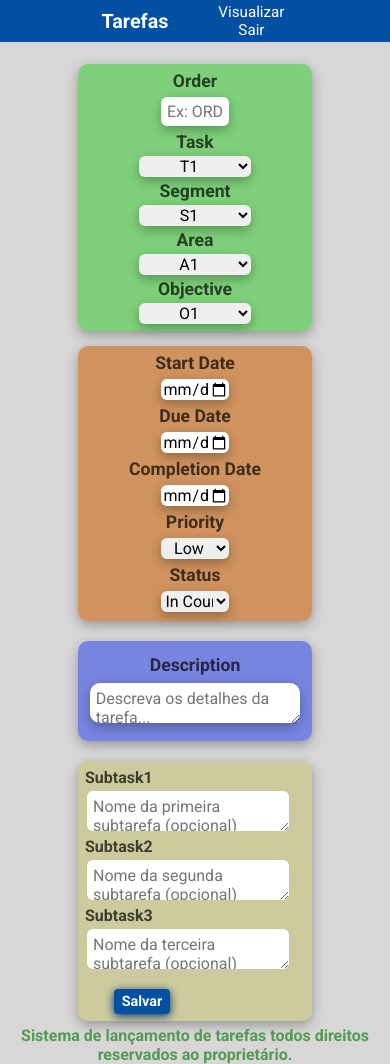
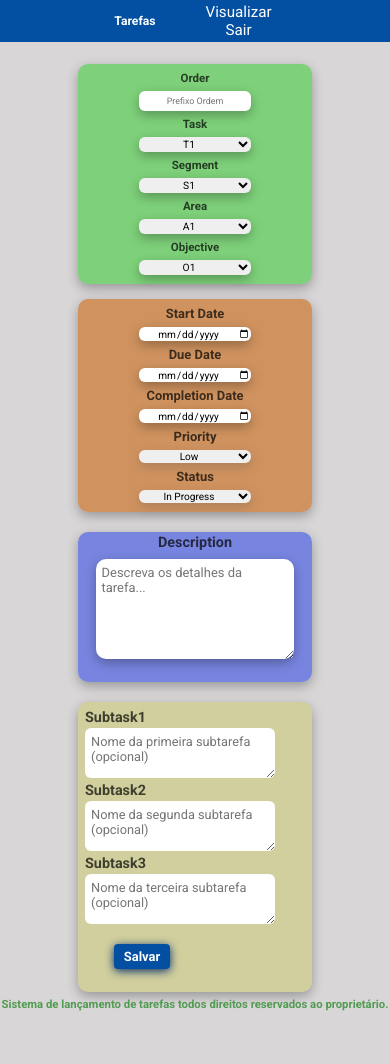
Before and after one commit to Alexgsouza39/Projeto-1, a Flask app: page / in a window 390 px wide. After the commit the page ends 1011 px from the top, so only its background shows below. Run offline with Flask 3, Linux system fonts and the light colour scheme; the visitor is signed in with stand-in values (Sample User, id 1).

Commit message:
Atualização de estilo e responsividade

```diff
--- a/forms.py
+++ b/forms.py
@@ -30,7 +30,7 @@ class TaskForm(FlaskForm):
         # Validação: apenas 3 letras
         if not re.match(r'^[A-Za-z]{3}$', value):
             raise ValidationError('ID deve conter exatamente 3 letras.')
-    id_of = StringField('Order', validators=[DataRequired(), Length(min=3, max=3)], render_kw={"placeholder": "Ex: ORD"})
+    id_of = StringField('Order', validators=[DataRequired(), Length(min=3, max=3)], render_kw={"placeholder": "Prefixo Ordem"})
     task = SelectField('Task', choices=[('T1','T1'),('T2','T2'),('T3','T3')], validators=[DataRequired()])
     segment = SelectField('Segment', choices=[('S1','S1'),('S2','S2'),('S3','S3')], validators=[DataRequired()])
     area = SelectField('Area', choices=[('A1','A1'),('A2','A2'),('A3','A3')], validators=[DataRequired()])
@@ -40,7 +40,7 @@ class TaskForm(FlaskForm):
     due_date = DateField('Due Date', validators=[DataRequired()])
     completion_date = DateField('Completion Date', format='%Y-%m-%d', validators=[Optional()], default=None)
     priority = SelectField('Priority', choices=[('low','Low'),('medium','Medium'),('high','High')], validators=[DataRequired()])
-    status = SelectField('Status', choices=[('in course','In Course'),('completed','Completed')], validators=[DataRequired()])
+    status = SelectField('Status', choices=[('in progress','In Progress'),('completed','Completed')], validators=[DataRequired()])
     subtask1 = TextAreaField('Subtask1', render_kw={"placeholder": "Nome da primeira subtarefa (opcional)"})
     subtask2 = TextAreaField('Subtask2', render_kw={"placeholder": "Nome da segunda subtarefa (opcional)"})
     subtask3 = TextAreaField('Subtask3', render_kw={"placeholder": "Nome da terceira subtarefa (opcional)"})
--- a/static/style.css
+++ b/static/style.css
@@ -131,7 +131,7 @@ label {
     text-justify: center;
     color: rgba(0,0,0,0.7);
     font-weight: bold;
-    font-size: 1.1em;
+    font-size: 0.9em;
     font-weight: bold;
 }
 
@@ -161,7 +161,7 @@ form{
     width: 100%;
     justify-self: center;
     margin-top:12px;
-    font-size: 1em;
+    font-size: 0.8em;
     padding: 5px;
     border-radius: 10px;
     border: none;
@@ -172,7 +172,7 @@ form{
     height:30px;
     margin: 4px;
     text-align: center;
-    font-size: 1em;
+    font-size: 0.7em;
     padding: 5px;
     border-radius: 6px;
     border: none;
@@ -185,7 +185,7 @@ form{
     height:30px;
     margin: 4px;
     text-align: center;
-    font-size: 1em;
+    font-size: 0.8em;
     border-radius: 6px;
     border: none;
     box-shadow: 0 4px 12px rgba(0,0,0,0.30);
@@ -197,7 +197,7 @@ form{
     width: 100%;
     justify-self: center;
     margin-top: 15px;
-    font-size: 1em;
+    font-size: 0.9em;
     padding: 5px;
     border-radius: 10px;
     border: none;
@@ -210,7 +210,7 @@ form{
     height: 30px;
     margin: 4px;
     text-align: center;
-    font-size: 1em;
+    font-size: 0.9em;
     border-radius: 6px;
     border: none;
     box-shadow: 0 4px 12px rgba(0,0,0,0.30);
@@ -218,11 +218,11 @@ form{
 
 #start_date, #completion_date, #due_date{
     flex: 1;
-    width: 100%;
+    width: auto;
     height:30px;
     margin: 4px;
     text-align: center;
-    font-size: 1em;
+    font-size: 0.7em;
     border-radius: 6px;
     border: none;
     box-shadow: 0 4px 12px rgba(0,0,0,0.30);
@@ -230,14 +230,14 @@ form{
 
 #priority, #status{
     flex: 1;
-    width:100%;
+    width:auto;
     height:30px;
     margin: 4px;
     text-align: center;
-    font-size: 1em;
+    font-size: 0.7em;
     border-radius: 6px;
     border: none;
-    box-shadow: 0 4px 12px rgba(0,0,0,0.30);
+    box-shadow: 0 4px 12px rgba(82, 77, 77, 0.3);
 }
 
 /*Area descrever tarefas*/
@@ -246,8 +246,8 @@ form{
     display: flex;
     flex-direction: column;
     justify-content: center;
-    height: 100px;
-    font-size:1em;
+    height: 150px;
+    font-size:0.9em;
     font-weight: bold;
     color: #ffffff;
     margin-top: 20px;
@@ -257,7 +257,7 @@ form{
 }
 
 .area3 input, .area3 select {
-    font-size: 1em;
+    font-size: 0.9em;
     padding: 2px;
     border-radius: 10px;
     border: none;
@@ -266,8 +266,8 @@ form{
 
 .area3 textarea{
     width: 90%;
-    height: 50px;
-    font-size: 1em;
+    height: 90px;
+    font-size: 0.9em;
     padding: 6px;
     align-self: center;
     margin: 6px 2px;
@@ -280,18 +280,18 @@ form{
     display: flex;
     flex-direction: row;
     justify-content: center;
-    font-size:1.1em;
+    font-size:1em;
 }
 
 /* Innicio area 4 Subtask*/
 .area4{
-    background: rgba(180, 177, 29,0.3);
+    background: rgba(192, 189, 25, 0.3);
     display: flex;
     flex-direction: column;
     width: 100%;
-    height: 260px;
+    height: 290px;
     margin-top: 20px;
-    font-size:1em;
+    font: size 0.9em;
     padding: 5px;
     border-radius: 10px;
     box-shadow: 0 4px 12px rgba(0,0,0,0.30);
@@ -303,7 +303,7 @@ form{
     flex-direction: column;
     justify-content: flex-start;
     justify-self: flex-start;
-    font-size: 1em;
+    font-size: 0.9em;
     margin: 2px;
 }
 
@@ -314,25 +314,25 @@ form{
     justify-self: flex-start;
     align-items: center;
     width: 90%;
-    height: 30px;
+    height: 50px;
     margin: 4px;
     padding: 6px;
     text-align: left;
-    font-size: 1em;
+    font-size: 0.8em;
     border-radius: 6px;
     border: none;
 }
 
 .submit_button{
     margin-left: 3px;
-    font-size: 1em;
+    font-size: 0.9em;
     width: 60%;
-    height: 80px;
+    height: 100px;
     border-radius: 10px;
 }
 
 .task-row, .subtask-row{
-    font-size: 1em;
+    font-size: 0.9em;
     font-weight: bold;
     color: #5a2020;
     padding: 2px;
@@ -573,13 +573,14 @@ footer {
     color: #529b53;
 }
     /* Responsividade para Tablets e Mobile (Geral) */
-    @media (max-width: 720px) {
+    @media (max-width: 900px) {
         .navbar{
             display: flex;
             justify-content: center;
             align-self: center;
             height: auto;
             font-size: 0.95em;
+            min-width: 100%;
 
         }
 
@@ -599,13 +600,15 @@ footer {
         .area1, .area2, .area3{
             display: flex;
             flex-direction: column;
+            justify-content: flex-start;
             align-items: center;
             width: 100%;
+
         }
 
         .area4 label{
             flex-direction: column;
-            align-items: center;
+            align-items: flex-start;
             height: auto !important;
             margin: 2px;
             text-align: center;
@@ -624,31 +627,35 @@ footer {
         .area2 input, .area2 select,
         .area3 input, .area3 select{
             max-width:50%;
-            height: 30%;
-            align-self: center;
-            text-align: center;
-            margin: 2px;
+            height: 40%;
+
         }
 
         #id_of{
-            width: 30% !important;
+            width: 50% !important;
+            height: 40% !important;
         }
 
         .area3 textarea{
-            width: 90% !important;
-            height:40px!important;
+            display: flex;
+            flex-direction: column;
+            width: 85% !important;
+            height:100px!important;
         }
 
         #start_date,  #status, #completion_date, #due_date,
         #priority {
-            width: 30%!important;
+            width: 50%!important;
             height: 100px;
             align-self: center;
         }
 
         .area4 #subtask1, .area4 #subtask2, .area4 #subtask3{
-            width: 90% !important;
-            height:40px!important;
+            display: flex;
+            flex-direction: column;
+            margin: 2px;
+            max-width: 85% !important;
+            height:50px!important;
         }
 
         .login_form, .change_password, .register_form, .resetlogin {
@@ -673,12 +680,20 @@ footer {
         .task-table {
             min-width: 600px;
         }
+        footer {
+            font-size: 0.85em;
+            min-width: 50%;
+        }
     }
 
     /* Ajustes específicos para smartphones pequenos */
-    @media (max-width: 480px) {
+    @media (max-width: 550px){
+        .task-table {
+            min-width: 320px;
+        }
+
         h1 {
-            font-size: 1.3em;
+            font-size: 0.8em;
             text-align: center;
         }
 
--- a/templates/index.html
+++ b/templates/index.html
@@ -1,5 +1,5 @@
 <!DOCTYPE html>
-<html lang="pt-br">
+<html lang="en">
 <head>
     <meta charset="UTF-8">
     <meta name="viewport" content="width=device-width, initial-scale=1.0">
```
